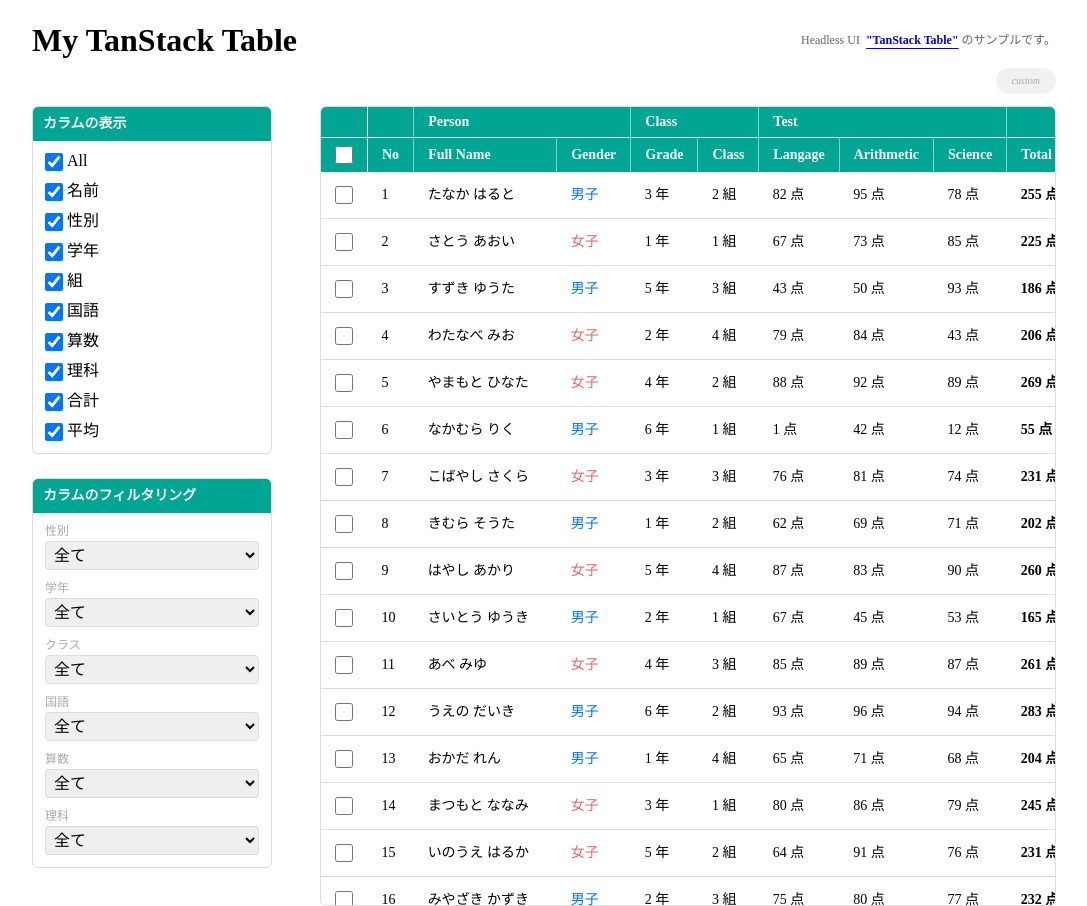
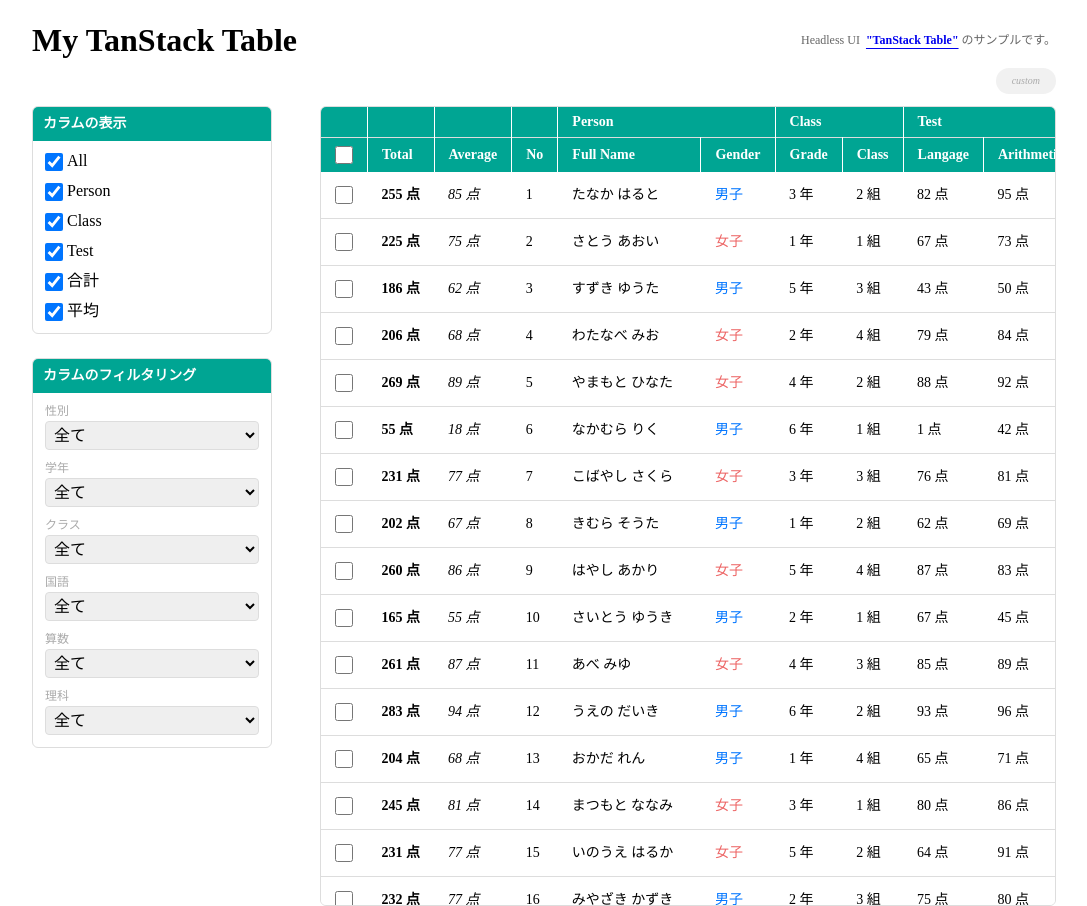
Before and after one commit to twosun-8-git/tanstack-table, a Next.js app: page /custom in a window 1280 px wide. Shown: the whole page, without its empty margins (96-1183 px from the left). Built offline with nearby package versions, Linux system fonts and the light colour scheme.

Commit message:
DnDによるColumn Order追加

```diff
--- a/package.json
+++ b/package.json
@@ -9,6 +9,10 @@
     "lint": "next lint"
   },
   "dependencies": {
+    "@dnd-kit/core": "^6.1.0",
+    "@dnd-kit/modifiers": "^7.0.0",
+    "@dnd-kit/sortable": "^8.0.0",
+    "@dnd-kit/utilities": "^3.2.2",
     "@tanstack/react-table": "^8.20.5",
     "next": "14.2.7",
     "react": "^18",
--- /dev/null
+++ b/src/app/_components/DragAlongCell.tsx
@@ -0,0 +1,32 @@
+import { CSSProperties } from "react";
+import { Cell, Column, Header, flexRender } from "@tanstack/react-table";
+import { useSortable } from "@dnd-kit/sortable";
+import { CSS } from "@dnd-kit/utilities";
+
+import { Student } from "@/app/_rows/type";
+
+type Props = {
+  cell: Cell<Student, unknown>;
+  style?: CSSProperties;
+};
+
+export function DragAlongCell({ cell, style }: Props) {
+  const { isDragging, setNodeRef, transform } = useSortable({
+    id: cell.column.id,
+  });
+
+  const css: CSSProperties = {
+    opacity: isDragging ? 0.8 : 1,
+    position: "relative",
+    transform: CSS.Translate.toString(transform),
+    transition: "width transform 0.2s ease-in-out",
+    width: cell.column.getSize(),
+    zIndex: isDragging ? 1 : 0,
+    ...style,
+  };
+  return (
+    <td style={style} ref={setNodeRef}>
+      {flexRender(cell.column.columnDef.cell, cell.getContext())}
+    </td>
+  );
+}
--- /dev/null
+++ b/src/app/_components/DraggableTableHeader.tsx
@@ -0,0 +1,46 @@
+import { CSSProperties } from "react";
+import { Column, Header, flexRender } from "@tanstack/react-table";
+import { useSortable } from "@dnd-kit/sortable";
+import { CSS } from "@dnd-kit/utilities";
+
+import { Student } from "@/app/_rows/type";
+
+type Props = {
+  header: Header<Student, unknown>;
+  style?: CSSProperties;
+  icon?: React.ReactNode;
+};
+
+export function DraggableTableHeader({ header, style, icon }: Props) {
+  const { attributes, isDragging, listeners, setNodeRef, transform } =
+    useSortable({
+      id: header.column.id,
+    });
+
+  const css: CSSProperties = {
+    opacity: isDragging ? 0.8 : 1,
+    position: "relative",
+    transform: CSS.Translate.toString(transform),
+    transition: "width transform 0.2s ease-in-out",
+    whiteSpace: "nowrap",
+    width: header.column.getSize(),
+    zIndex: isDragging ? 1 : 0,
+    ...style,
+  };
+
+  return (
+    <th
+      colSpan={header.colSpan}
+      ref={setNodeRef}
+      style={css}
+      onClick={header.column.getToggleSortingHandler()}
+      {...attributes}
+      {...listeners}
+    >
+      {header.isPlaceholder
+        ? null
+        : flexRender(header.column.columnDef.header, header.getContext())}
+      {icon}
+    </th>
+  );
+}
--- a/src/app/_components/index.ts
+++ b/src/app/_components/index.ts
@@ -1 +1,4 @@
 export { Checkbox } from "./Checkbox";
+export { ColumnController } from "./ColumnController";
+export { DraggableTableHeader } from "./DraggableTableHeader";
+export { DragAlongCell } from "./DragAlongCell";
--- a/src/app/custom/page.tsx
+++ b/src/app/custom/page.tsx
@@ -16,9 +16,31 @@ import {
   VisibilityState,
 } from "@tanstack/react-table";
 
+// DnD
+import {
+  DndContext,
+  KeyboardSensor,
+  MouseSensor,
+  TouchSensor,
+  type DragEndEvent,
+  useSensor,
+  useSensors,
+} from "@dnd-kit/core";
+import { restrictToHorizontalAxis } from "@dnd-kit/modifiers";
+import {
+  arrayMove,
+  SortableContext,
+  horizontalListSortingStrategy,
+} from "@dnd-kit/sortable";
+
+import { columns } from "./_columns";
 import { Student } from "@/app/_rows/type";
-import { columns } from "./_columns";
 import { rows } from "@/app/_rows";
+import {
+  ColumnController,
+  DraggableTableHeader,
+  DragAlongCell,
+} from "@/app/_components";
 
 export default function Page() {
   const [data, _setData] = useState(() => [...rows]);
@@ -26,28 +48,14 @@ export default function Page() {
   /** Column Filter */
   const [columnFilters, setColumnFilters] = useState<ColumnFiltersState>([]);
 
-  const getColumnFilterValue = (columnId: string) => {
-    const column = table.getColumn(columnId);
-    if (!column) return "";
-    return column.getFilterValue() as string;
-  };
-
-  const hanldeChangeColumnFilter = (columnId: string, value: string) => {
-    const _column = table.getColumn(columnId);
-    if (_column) {
-      if (!value) {
-        _column.setFilterValue(undefined);
-      } else if (!isNaN(Number(value))) {
-        _column.setFilterValue(Number(value));
-      } else {
-        _column.setFilterValue(value);
-      }
-    }
-  };
+  /** Column Order */
+  const [columnOrder, setColumnOrder] = React.useState<string[]>(() =>
+    columns.map((c) => c.id!)
+  );
 
   /** Column Pinning */
   const [columnPinning, setColumnPinning] = useState<ColumnPinningState>({
-    left: ["select"], // カラムIDを指定
+    left: [], // カラムIDを指定
     right: [],
   });
 
@@ -79,10 +87,6 @@ export default function Page() {
         [row.id]: !prev[row.id],
       }));
     }
-
-    // クリックしたRowのオリジナルデータを表示
-    console.info("Index: ", row.index);
-    console.info("Original: ", row.original);
   };
 
   /** Sort */
@@ -117,6 +121,9 @@ export default function Page() {
     enableColumnPinning: false, // カラム左右固定のオンオフ (defalut: false)
     onColumnPinningChange: setColumnPinning,
 
+    // Column Order
+    onColumnOrderChange: setColumnOrder,
+
     // Row Selection
     enableMultiRowSelection: true, // Rowの複数選択 (defalut: true)
     // enableRowSelection: (row) => row.original.age >= 18, // Rowの選択条件 (defalut: true)
@@ -134,178 +141,57 @@ export default function Page() {
     state: {
       columnFilters,
       columnPinning,
+      columnOrder,
       rowSelection,
       sorting,
       columnVisibility,
     },
   });
 
+  function handleDragEnd(event: DragEndEvent) {
+    const { active, over } = event;
+    if (active && over && active.id !== over.id) {
+      setColumnOrder((columnOrder) => {
+        const oldIndex = columnOrder.indexOf(active.id as string);
+        const newIndex = columnOrder.indexOf(over.id as string);
+        return arrayMove(columnOrder, oldIndex, newIndex); //this is just a splice util
+      });
+    }
+  }
+  const sensors = useSensors(
+    useSensor(MouseSensor, {}),
+    useSensor(TouchSensor, {}),
+    useSensor(KeyboardSensor, {})
+  );
+
   return (
+    <DndContext
+      sensors={sensors}
+      onDragEnd={handleDragEnd}
+      modifiers={[restrictToHorizontalAxis]}
+    >
       <main>
         <div className="current">
           <span>custom</span>
         </div>
         <div className="container is-flex">
-        <div className="column-controller">
-          <div className="column-controller__inner">
-            <p>カラムの表示</p>
-            <ul>
-              <li>
-                <label>
-                  <input
-                    type="checkbox"
-                    checked={table.getIsAllColumnsVisible()}
-                    onChange={table.getToggleAllColumnsVisibilityHandler()}
-                  />
-                  All
-                </label>
-              </li>
-              {table
-                .getAllLeafColumns()
-                .filter((column) => column.columnDef.enableHiding !== false)
-                .map((column) => (
-                  <li key={column.id}>
-                    <label>
-                      <input
-                        type="checkbox"
-                        checked={column.getIsVisible()}
-                        onChange={column.getToggleVisibilityHandler()}
-                      />
-                      {(column.columnDef.meta as string) || column.id}
-                    </label>
-                  </li>
-                ))}
-            </ul>
-          </div>
-          <div className="column-controller__inner">
-            <p>カラムのフィルタリング</p>
-            <ul>
-              <li>
-                <label>
-                  <span>性別</span>
-                  <select
-                    value={getColumnFilterValue("gender")}
-                    onChange={(e) =>
-                      hanldeChangeColumnFilter("gender", e.target.value)
-                    }
+          <ColumnController table={table} />
+          <div className="table-wrapper small">
+            <SortableContext
+              items={columnOrder}
+              strategy={horizontalListSortingStrategy}
             >
-                    <option value="">全て</option>
-                    <option value="男子">男子</option>
-                    <option value="女子">女子</option>
-                  </select>
-                </label>
-              </li>
-              <li>
-                <label>
-                  <span>学年</span>
-                  <select
-                    value={getColumnFilterValue("grade")}
-                    onChange={(e) =>
-                      hanldeChangeColumnFilter("grade", e.target.value)
-                    }
-                  >
-                    <option value="">全て</option>
-                    {[1, 2, 3, 4, 5, 6].map((grade) => (
-                      <option key={grade} value={grade}>
-                        {grade}年
-                      </option>
-                    ))}
-                  </select>
-                </label>
-              </li>
-              <li>
-                <label>
-                  <span>クラス</span>
-                  <select
-                    value={getColumnFilterValue("class")}
-                    onChange={(e) =>
-                      hanldeChangeColumnFilter("class", e.target.value)
-                    }
-                  >
-                    <option value="">全て</option>
-                    {[1, 2, 3, 4].map((classNum) => (
-                      <option key={classNum} value={classNum}>
-                        {classNum}組
-                      </option>
-                    ))}
-                  </select>
-                </label>
-              </li>
-              <li>
-                <label>
-                  <span>国語</span>
-                  <select
-                    value={getColumnFilterValue("lang")}
-                    onChange={(e) =>
-                      hanldeChangeColumnFilter("lang", e.target.value)
-                    }
-                  >
-                    <option value="">全て</option>
-                    <option value="50">50点以上</option>
-                    <option value="80">80点以上</option>
-                    <option value="90">90点以上</option>
-                    <option value="100">100点</option>
-                  </select>
-                </label>
-              </li>
-              <li>
-                <label>
-                  <span>算数</span>
-                  <select
-                    value={getColumnFilterValue("arith")}
-                    onChange={(e) =>
-                      hanldeChangeColumnFilter("arith", e.target.value)
-                    }
-                  >
-                    <option value="">全て</option>
-                    <option value="50">50点以上</option>
-                    <option value="80">80点以上</option>
-                    <option value="90">90点以上</option>
-                    <option value="100">100点</option>
-                  </select>
-                </label>
-              </li>
-              <li>
-                <label>
-                  <span>理科</span>
-                  <select
-                    value={getColumnFilterValue("science")}
-                    onChange={(e) =>
-                      hanldeChangeColumnFilter("science", e.target.value)
-                    }
-                  >
-                    <option value="">全て</option>
-                    <option value="50">50点以上</option>
-                    <option value="80">80点以上</option>
-                    <option value="90">90点以上</option>
-                    <option value="100">100点</option>
-                  </select>
-                </label>
-              </li>
-            </ul>
-          </div>
-        </div>
-
-        <div className="table-wrapper small">
               <table className="table">
                 <thead>
                   {table.getHeaderGroups().map((headerGroup) => (
                     <tr key={headerGroup.id}>
                       {headerGroup.headers.map((header) => (
-                    <th
+                        <DraggableTableHeader
                           key={header.id}
-                      colSpan={header.colSpan}
-                      onClick={header.column.getToggleSortingHandler()}
+                          header={header}
                           style={getPinnedStyles(header.column)}
-                    >
-                      {header.isPlaceholder
-                        ? null
-                        : flexRender(
-                            header.column.columnDef.header,
-                            header.getContext()
-                          )}
-                      {sortIcon(header.column)}
-                    </th>
+                          icon={sortIcon(header.column)}
+                        />
                       ))}
                     </tr>
                   ))}
@@ -320,12 +206,11 @@ export default function Page() {
                       onClick={() => handleRowClick(row)}
                     >
                       {row.getVisibleCells().map((cell) => (
-                    <td key={cell.id} style={getPinnedStyles(cell.column)}>
-                      {flexRender(
-                        cell.column.columnDef.cell,
-                        cell.getContext()
-                      )}
-                    </td>
+                        <DragAlongCell
+                          key={cell.id}
+                          cell={cell}
+                          style={getPinnedStyles(cell.column)}
+                        />
                       ))}
                     </tr>
                   ))}
@@ -347,8 +232,10 @@ export default function Page() {
                   ))}
                 </tfoot>
               </table>
+            </SortableContext>
           </div>
         </div>
       </main>
+    </DndContext>
   );
 }
```
Also changed, not shown: 1 other file (tests, documents, lock files or other folders). Lines whose indentation alone changed are shown as unchanged.
